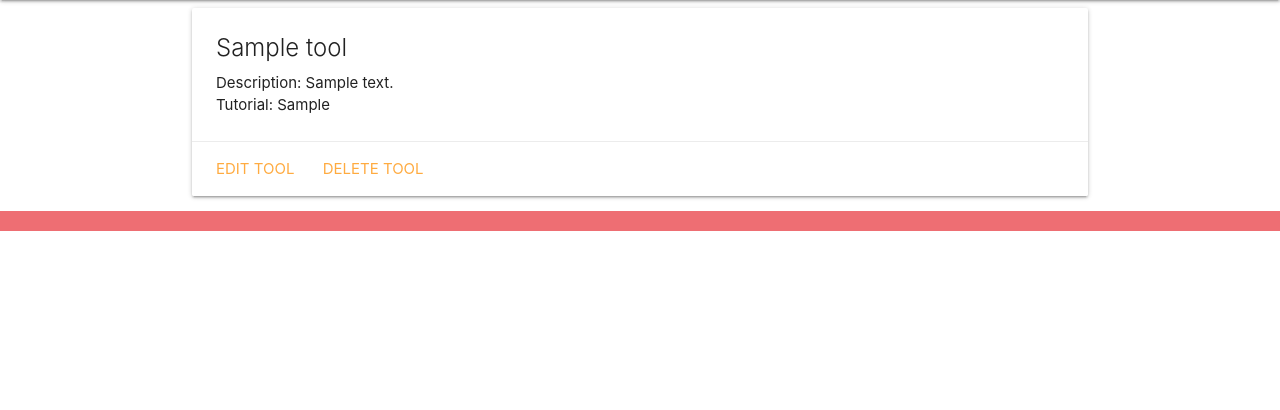
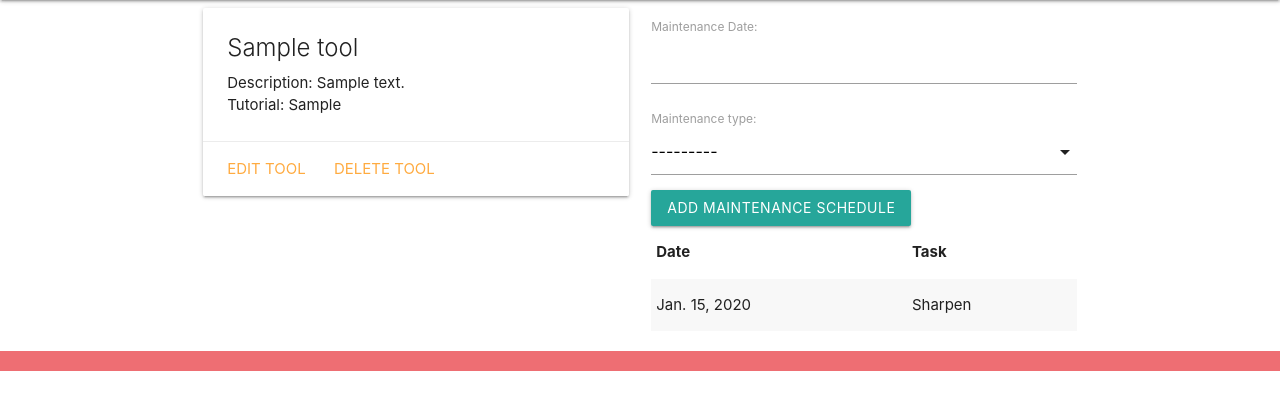
Before and after one commit to AustinByrd98/woodworking-website, a Django app: page /tool/1/ in a window 1280 px wide. Shown: the part 64-474 px from the top of the page. Run offline with Django 5.2, Linux system fonts and the light colour scheme; tables that the repository leaves empty hold one stand-in row (values such as "Sample post").

Commit message:
MVP complete

```diff
--- a/woodworking/main_app/admin.py
+++ b/woodworking/main_app/admin.py
@@ -1,5 +1,6 @@
 from django.contrib import admin
-from .models import Tool
+from .models import Tool,Maintenance
 # Register your models here.
 
 admin.site.register(Tool)
+admin.site.register(Maintenance)
--- a/woodworking/main_app/forms.py
+++ b/woodworking/main_app/forms.py
@@ -1,2 +1,7 @@
 from django.forms import ModelForm
-from .models import*
+from .models import Maintenance
+
+class MaintenanceForm(ModelForm):
+    class Meta:
+        model= Maintenance
+        fields = ['date', 'maintenance_type']
--- a/woodworking/main_app/models.py
+++ b/woodworking/main_app/models.py
@@ -1,6 +1,11 @@
 from django.db import models
 from django.urls import reverse
 
+TYPES= (
+        ('S','Sharpen'),
+        ('C','Clean'),
+
+)
 # Create your models here.
 '''i need a table:
  for tools
@@ -18,3 +23,16 @@ class Tool(models.Model):
 
         def get_absolute_url(self):
                 return reverse('tool_details', kwargs={'tool_id': self.id})
+
+class Maintenance(models.Model):
+        date = models.DateField('Maintenance Date')
+        maintenance_type= models.CharField(
+                max_length=1,
+                choices= TYPES,
+                )
+        tool= models.ForeignKey(Tool, on_delete= models.CASCADE)
+        def __str__(self) -> str:
+                return f"{self.get_maintenance_type_display()} on {self.date}"
+
+        class Meta:
+                ordering= ['-date']
--- a/woodworking/main_app/templates/base.html
+++ b/woodworking/main_app/templates/base.html
@@ -10,6 +10,7 @@
       rel="stylesheet"
       href="https://cdnjs.cloudflare.com/ajax/libs/materialize/1.0.0/css/materialize.min.css"
     />
+    <script src="https://cdnjs.cloudflare.com/ajax/libs/materialize/1.0.0/js/materialize.min.js"></script>
     <link rel="stylesheet" type="text/css"href="{% static 'css/style.css'%}">
   </head>
   <body>
--- a/woodworking/main_app/templates/tools/details.html
+++ b/woodworking/main_app/templates/tools/details.html
@@ -1,6 +1,7 @@
 {% extends 'base.html' %} {% block content %}
 
-
+<div class="row">
+  <div class="col s6">
     <div class="card">
       <div class="card-content">
         <span class="card-title">{{ tool.name }}</span>
@@ -10,7 +11,44 @@
       <div class="card-action">
         <a href="{% url 'tool_update' tool.id %}">Edit Tool </a>
         <a href="{% url 'tool_delete' tool.id %}">Delete Tool </a>
+      </div>
+    </div>
+
 
   </div>
+  <div class="col s6">
+    <form action="{% url 'add_maintenance' tool.id %}" method="post">
+      {%csrf_token%} {{ maintenance_form.as_p}}
+      <input type="submit" class="btn" value="Add Maintenance Schedule">
+    </form>
+    <table class="striped">
+      <thead>
+        <tr>
+          <th>Date</th>
+          <th>Task</th>
+        </tr>
+      </thead>
+      <tbody>
+        {% for maintenance in tool.maintenance_set.all %}
+        <tr>
+          <td>{{maintenance.date}}</td>
+          <td>{{maintenance.get_maintenance_type_display}}</td>
+        </tr>
+        {% endfor %}
+      </tbody>
+    </table>
   </div>
+</div>
+</div>
+<script>
+  var dateEL = document.getElementById('id_date')
+  M.Datepicker.init(dateEL,{
+    format:'yyyy-mm-dd',
+    default:new Date(),
+    setDefaultDate: true,
+    autoClose:true
+  })
+  var selectEl = document.getElementById('id_maintenance_type')
+  M.FormSelect.init(selectEl)
+</script>
 {% endblock %}
--- a/woodworking/main_app/urls.py
+++ b/woodworking/main_app/urls.py
@@ -8,7 +8,8 @@ urlpatterns = [
     path('tool/<int:tool_id>/', views.tool_details, name='tool_details'),
     path('tool<int:pk>/update', views.ToolUpdate.as_view(), name='tool_update'),
     path('tools/create/', views.CreateTool.as_view(), name= 'tool_create'),
-    path('tools/<int:pk>/delete/', views.ToolDelete.as_view(), name= 'tool_delete')
+    path('tools/<int:pk>/delete/', views.ToolDelete.as_view(), name= 'tool_delete'),
+    path('tools/<int:tool_id>/add_maintenance',views.add_maintenance ,name="add_maintenance"),
 
 
 
--- a/woodworking/main_app/views.py
+++ b/woodworking/main_app/views.py
@@ -1,6 +1,7 @@
-from django.shortcuts import render
+from django.shortcuts import render, redirect
 from .models import Tool
 from django.views.generic.edit import CreateView, UpdateView, DeleteView
+from .forms import MaintenanceForm
 # Create your views here.
 
 def home(request):
@@ -17,7 +18,16 @@ def tools_index(request):
 
 def tool_details(request, tool_id):
     tool= Tool.objects.get(id= tool_id)
-    return render(request, 'tools/details.html', {'tool':tool})
+    maintenance_form= MaintenanceForm()
+    return render(request, 'tools/details.html', {'tool':tool, 'maintenance_form':maintenance_form})
+
+def add_maintenance(request,tool_id):
+    form= MaintenanceForm(request.POST)
+    if form.is_valid():
+        new_maintenance= form.save(commit=False)
+        new_maintenance.tool_id= tool_id
+        new_maintenance.save()
+    return redirect('tool_details',tool_id=tool_id)
 
 class CreateTool(CreateView):
     model= Tool
```
Also changed, not shown: woodworking/main_app/migrations/0002_maintenance.py (added). Lines whose indentation alone changed are shown as unchanged.
